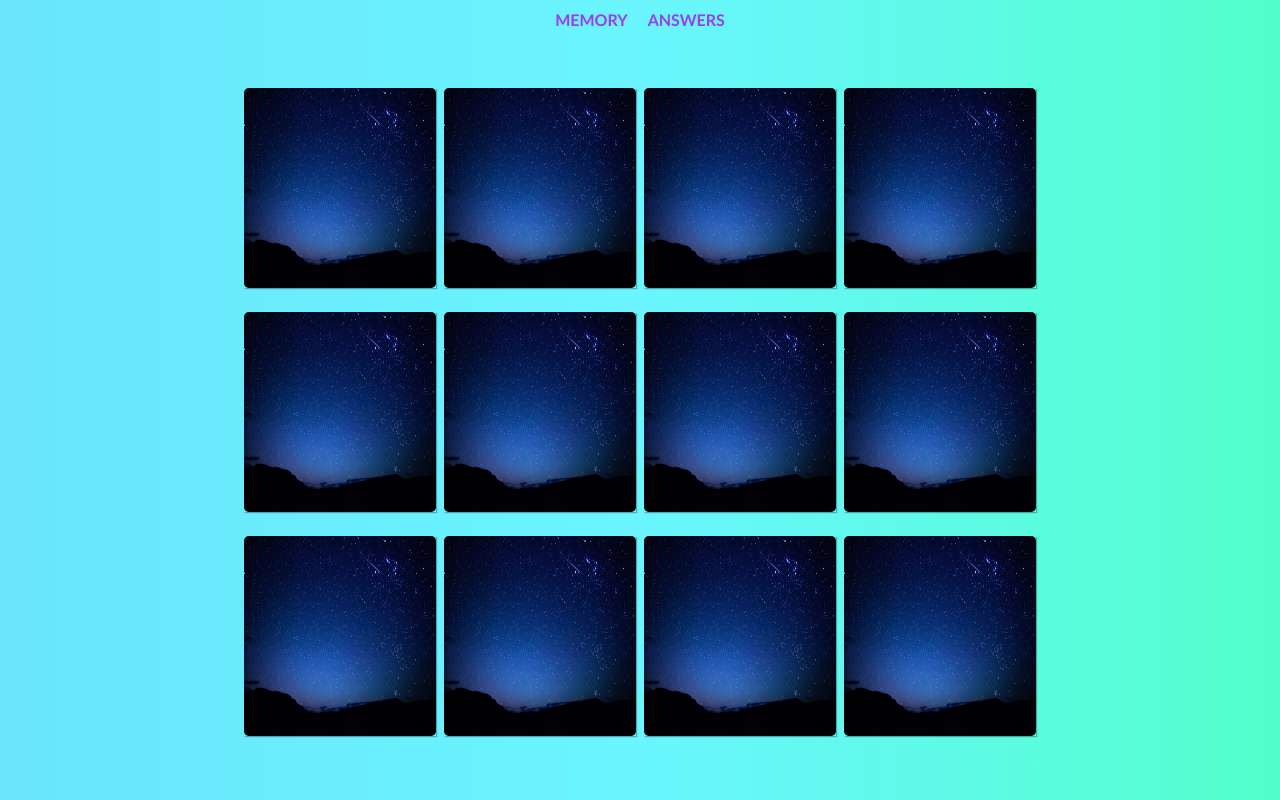
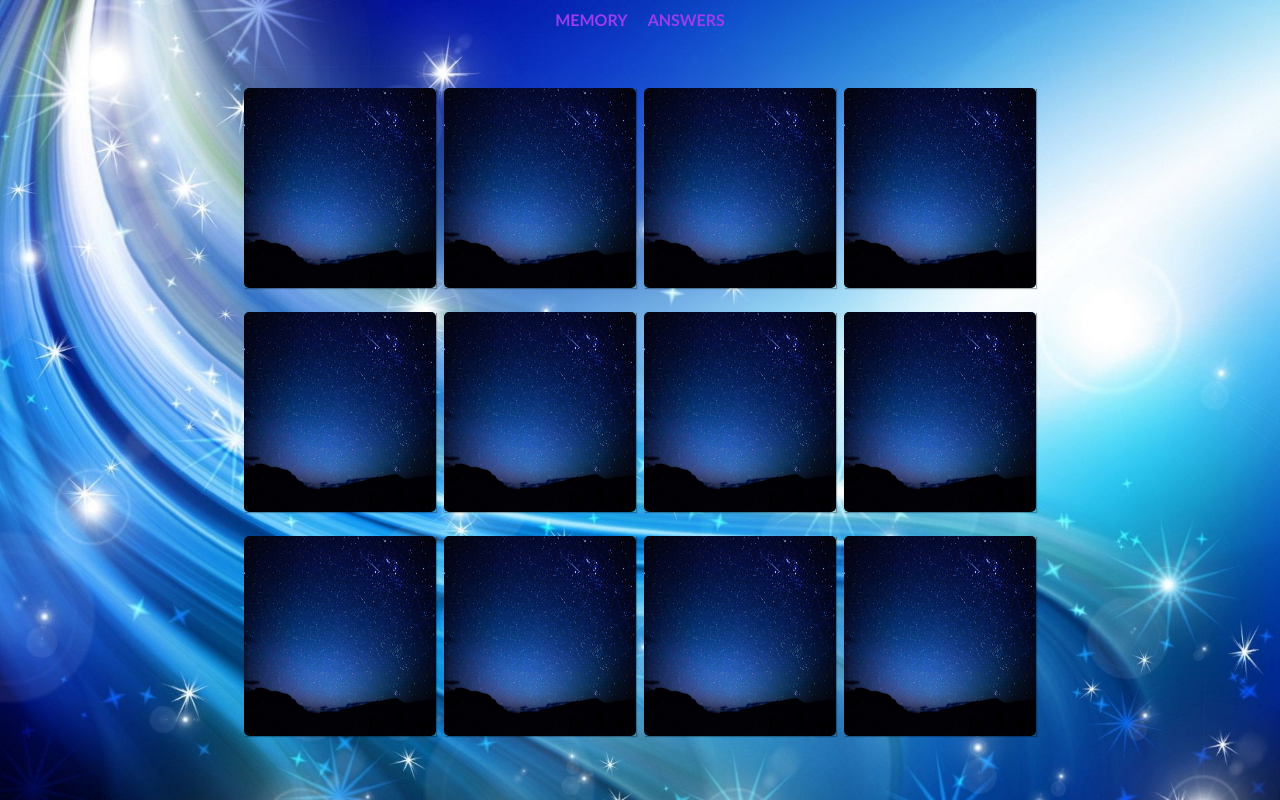
Before and after one commit to tramvaichik/games-project, a plain HTML site: page index.html in a window 1280 px wide. Drawn offline with Linux system fonts and the light colour scheme.

Commit message:
update backround

```diff
--- a/assets/css/styles.css
+++ b/assets/css/styles.css
@@ -8,8 +8,8 @@
     height: 100vh;
     display: grid;
     justify-content: center;
-    background: linear-gradient(to right, rgba(55, 220, 249, 0.744), rgb(55, 242, 255, 0.744), rgba(22, 255, 185, 0.745));
-    /* Opera 15+, Chrome 25+, IE 10+, Firefox 16+, Safari 6.1+, iOS 7+, Android 4.4+ */
+    background-image: url(/assets/images/backround1.jpeg);
+    background-size: cover;
 }
 
 .menu_mob {
```
Also changed, not shown: assets/images/backround1.jpeg (added).
